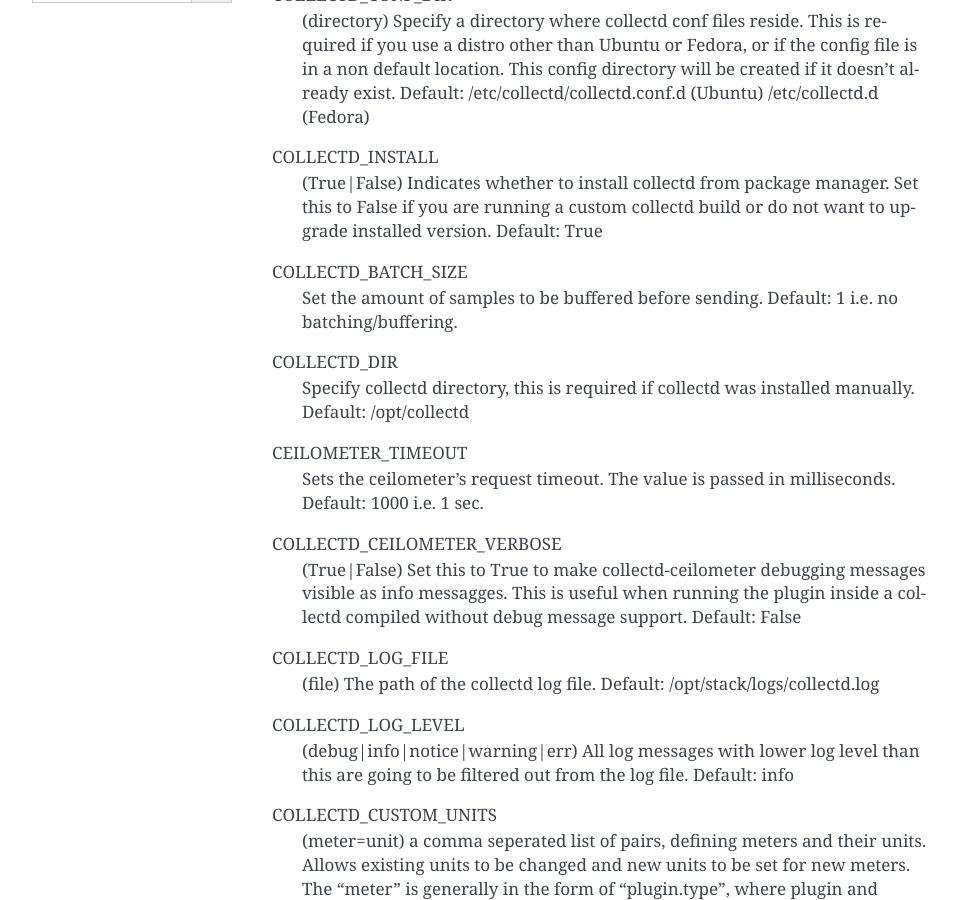
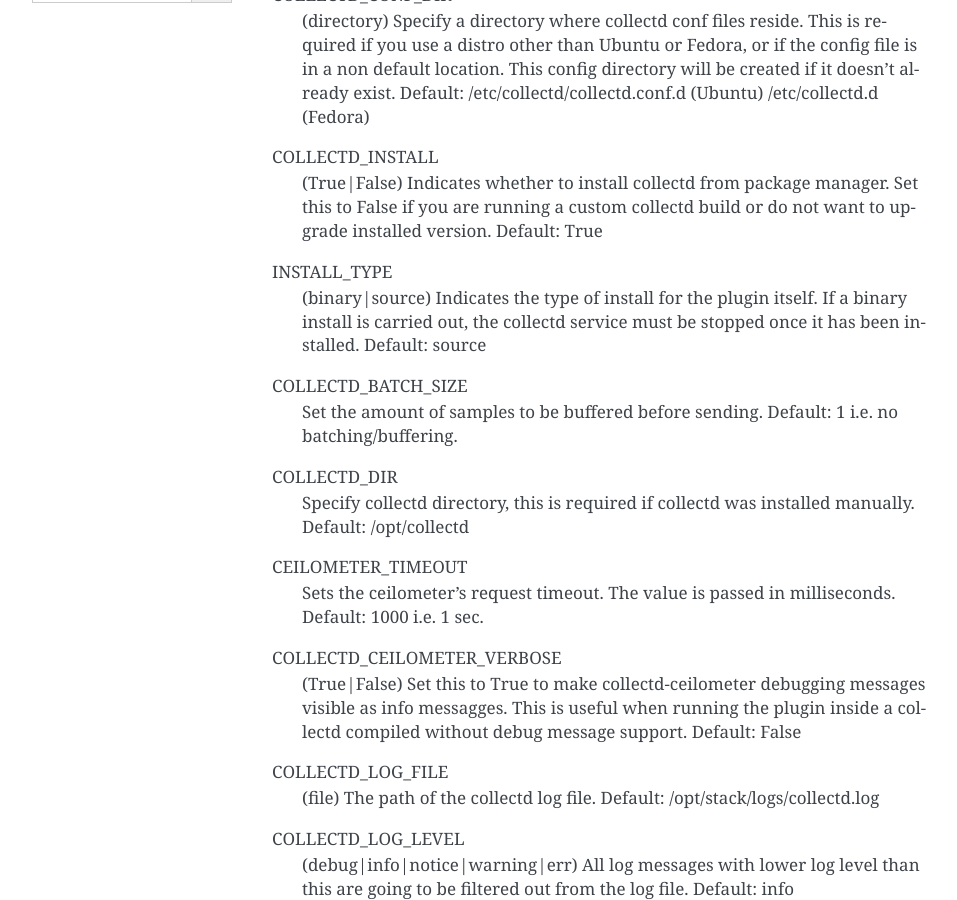
Before and after one commit to openstack-archive/collectd-openstack-plugins, a Sphinx documentation site: the page built from doc/source/usage.rst, in a window 1280 px wide and 900 px high, scrolled down 336 px. Shown: the whole window, without its empty margins (148-1105 px from the left). Built offline with Sphinx 7.4.7, drawn with Linux system fonts in a browser that asks for light colours; pages that are not in the unit, such as notebooks, are missing from menus.

Commit message:
Requirements for binary installation
  - Included a function to carry out the installation requirements
    if the plugin is installed from binary.
  - Added a configuration option for this implementation.
  - Provided a reno for the change

Change-Id: Idba586ccf7ae5a5680446f56b4ef60c6279ab3d5

```diff
--- a/doc/source/usage.rst
+++ b/doc/source/usage.rst
@@ -25,6 +25,13 @@
     Set this to False if you are running a custom collectd build or do not
     want to upgrade installed version.
     Default: True
+
+
+INSTALL_TYPE
+    (binary|source) Indicates the type of install for the plugin itself. If
+    a binary install is carried out, the collectd service must be stopped
+    once it has been installed.
+    Default: source
 
 
 COLLECTD_BATCH_SIZE
```
Also changed, not shown: doc/source/devstackGSG.rst (+8 -0 lines), 3 other files.
